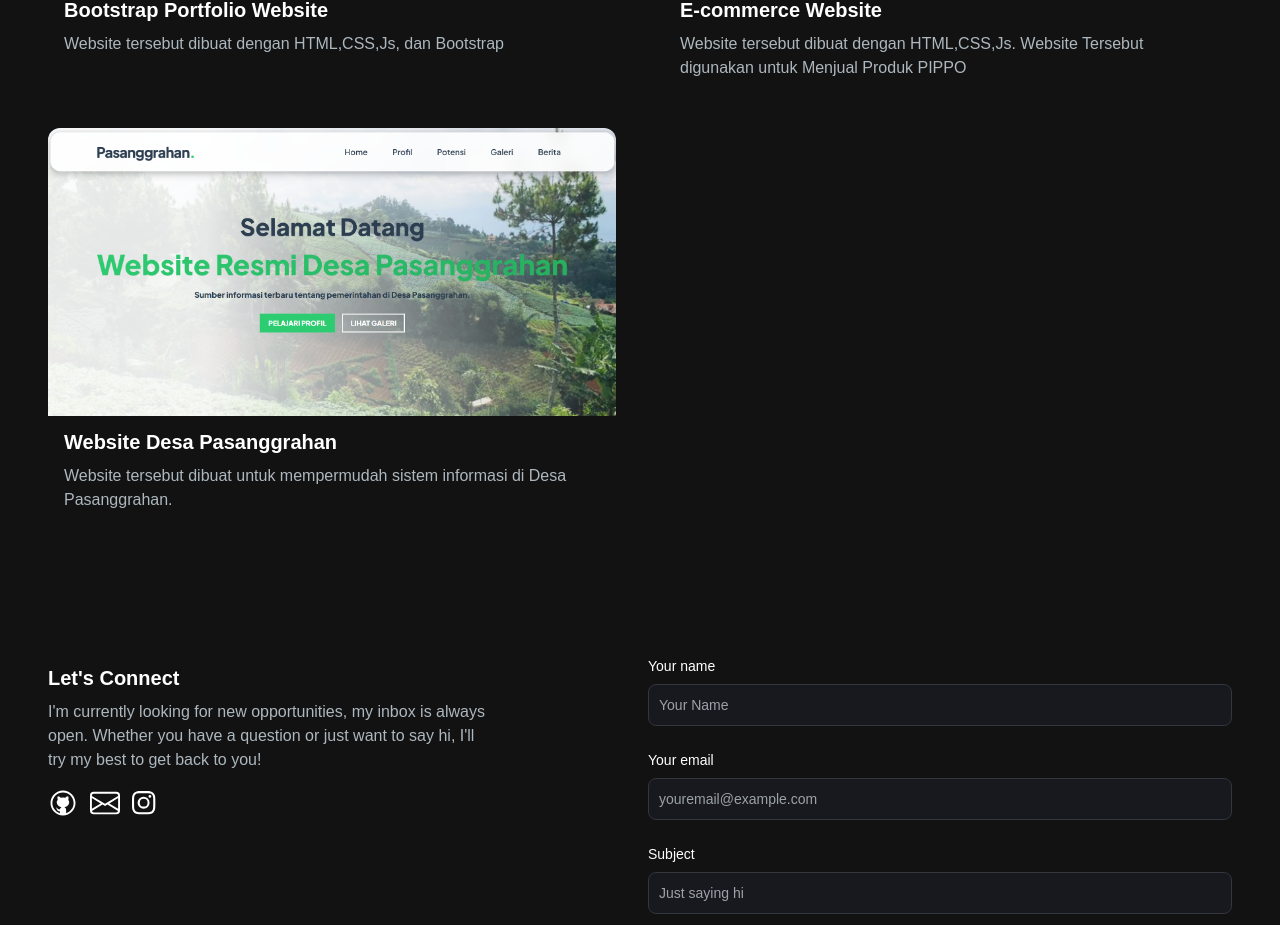
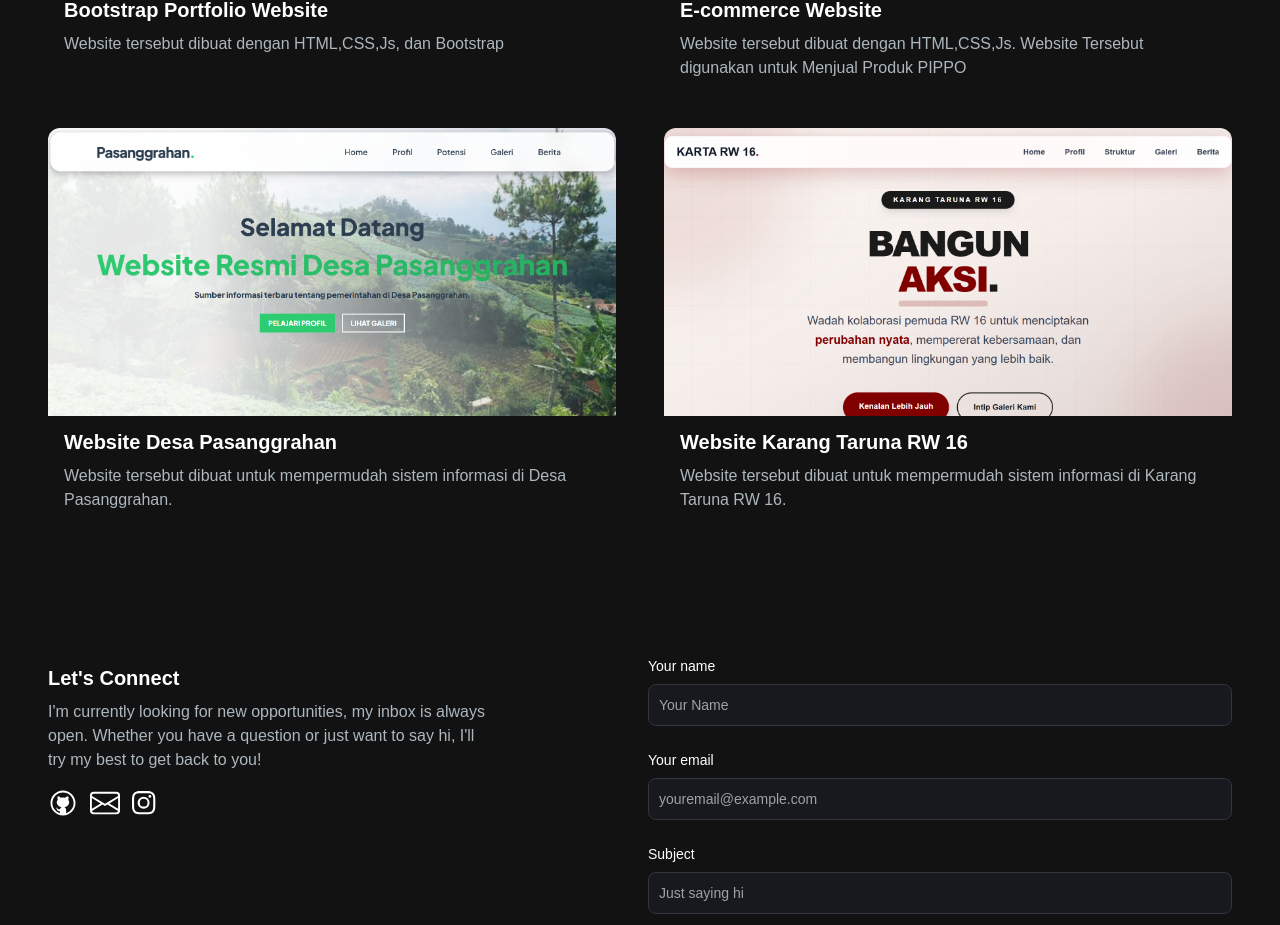
Before and after one commit to cesar33-creator/Portofolio-Next, a Next.js app: page / in a window 1280 px wide. Shown: the part 1893-2818 px from the top of the page. Built offline with nearby package versions, Linux system fonts and the light colour scheme.

Commit message:
Update Projeck

```diff
--- a/src/components/ProjectSection.jsx
+++ b/src/components/ProjectSection.jsx
@@ -6,6 +6,7 @@
 import foto1 from '../../public/image/projects/foto1.png';
 import foto2 from '../../public/image/projects/foto2.png';
 import foto3 from '../../public/image/projects/foto3.png';
+import websiteKarta from '../../public/image/projects/websiteKarta.png';
 
 const projectsData = [
 {
@@ -34,6 +35,15 @@
     tag: ['All', 'Web'],
     gitUrl: 'https://github.com/cesar33-creator/Web-Desa-Pasanggrahan',
     previewUrl: 'https://web-desa-pasanggrahan.vercel.app/',
+},
+{
+    id: 4,
+    title: 'Website Karang Taruna RW 16',
+    description: 'Website tersebut dibuat untuk mempermudah sistem informasi di Karang Taruna RW 16.',
+    image: websiteKarta,
+    tag: ['All', 'Web'],
+    gitUrl: 'https://github.com/cesar33-creator/Karta-RW-16',
+    previewUrl: 'https://karta-rw-16.vercel.app/',
 },
 ];
 
```
Also changed, not shown: public/image/projects/websiteKarta.png (added).
